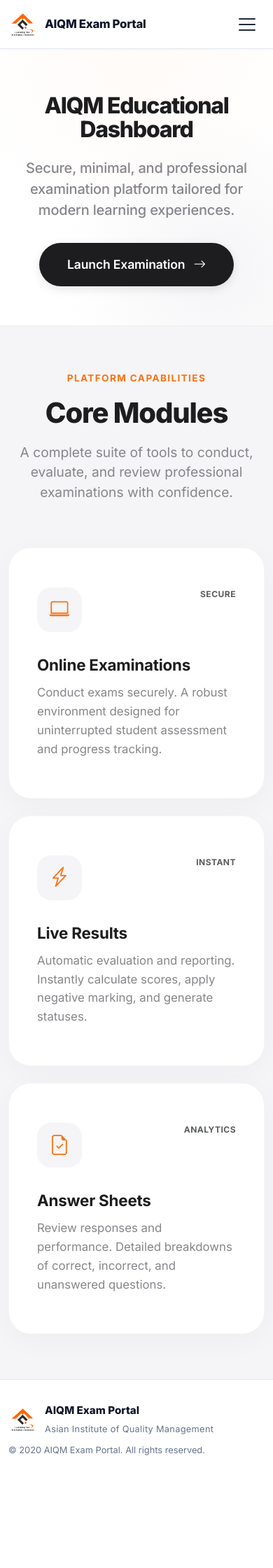
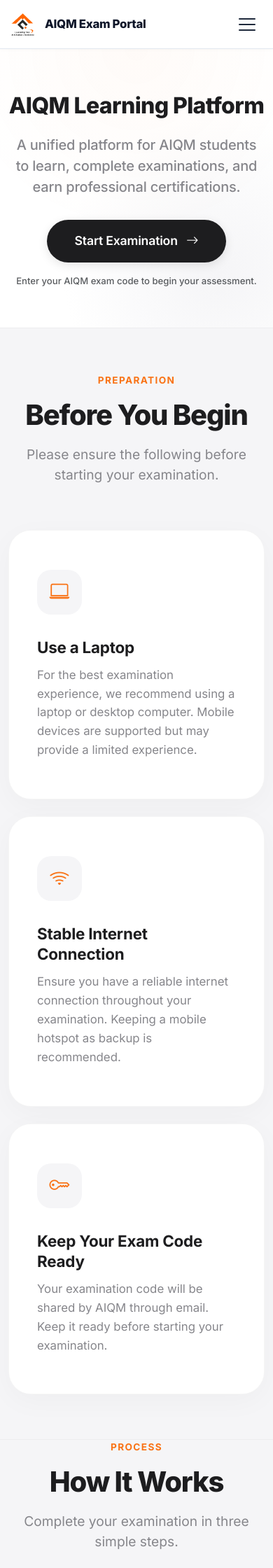
Before and after one commit to Aniket182001/Exam-portal, a Python web app: template app/templates/index.html in a window 390 px wide. Shown: the top 2240 px of the page at 70% size. Before the commit the page ends 2079 px from the top, so only its background shows below. Run offline with Jinja, Linux system fonts and the light colour scheme; the template is opened without the code that fills it: most values are stand-ins (such as "Sample title", 1, 10 or a date in 2020).

Commit message:
complete homepage redesign

```diff
--- a/app/static/css/portal.css
+++ b/app/static/css/portal.css
@@ -111,6 +111,7 @@ a:hover {
     height: var(--navbar-height);
     box-shadow: var(--shadow-sm);
     border-bottom: 1px solid var(--aiqm-gray-200);
+    position: relative; /* anchor for mobile dropdown */
 }
 
 .aiqm-navbar .navbar-brand {
@@ -423,7 +424,7 @@ a:hover {
     color: #1D1D1F;
     line-height: 1.05;
     margin-bottom: 1.5rem;
-    letter-spacing: -0.04em;
+    letter-spacing: -0.02em;
     opacity: 0;
     animation: fade-up 1s cubic-bezier(0.16, 1, 0.3, 1) 0.2s forwards;
 }
--- a/app/templates/index.html
+++ b/app/templates/index.html
@@ -11,13 +11,14 @@
         <div class="row align-items-center justify-content-center text-center">
             <div class="col-lg-8">
 
-                <h1 class="hero-title">AIQM Educational Dashboard</h1>
-                <p class="hero-subtitle">Secure, minimal, and professional examination platform tailored for modern learning experiences.</p>
+                <h1 class="hero-title">AIQM Learning Platform</h1>
+                <p class="hero-subtitle">A unified platform for AIQM students to learn, complete examinations, and earn professional certifications.</p>
 
-                <div class="d-flex flex-wrap gap-3 justify-content-center mt-4 hero-controls">
+                <div class="d-flex flex-column align-items-center mt-4 hero-controls">
                     <button type="button" class="btn btn-apple-primary" data-bs-toggle="modal" data-bs-target="#studentExamModal">
-                        Launch Examination <i class="bi bi-arrow-right ms-2"></i>
+                        Start Examination <i class="bi bi-arrow-right ms-2"></i>
                     </button>
+                    <p class="text-muted small mt-3 mb-0" style="font-weight: 500;">Enter your AIQM exam code to begin your assessment.</p>
                 </div>
             </div>
         </div>
@@ -25,56 +26,110 @@
 </section>
 
 <!-- ============================================================
-     FEATURES SECTION
+     BEFORE YOU BEGIN SECTION
 ============================================================= -->
 <section class="features-section">
     <div class="container">
         <div class="text-center mb-5 pb-3">
-            <span class="section-label">Platform Capabilities</span>
-            <h2 class="section-title">Core Modules</h2>
-            <p class="section-desc">A complete suite of tools to conduct, evaluate, and review professional examinations with confidence.</p>
+            <span class="section-label">Preparation</span>
+            <h2 class="section-title">Before You Begin</h2>
+            <p class="section-desc">Please ensure the following before starting your examination.</p>
         </div>
 
         <div class="row g-4 justify-content-center">
-            <!-- Feature 1 -->
+            <!-- Card 1 -->
             <div class="col-md-4">
-                <div class="feature-card">
+                <div class="feature-card h-100">
                     <div class="d-flex justify-content-between align-items-start">
                         <div class="feature-icon">
                             <i class="bi bi-laptop"></i>
                         </div>
-                        <span class="text-uppercase fw-bold text-muted small letter-wide" style="font-size: 0.75rem;">Secure</span>
                     </div>
-                    <h5>Online Examinations</h5>
-                    <p>Conduct exams securely. A robust environment designed for uninterrupted student assessment and progress tracking.</p>
+                    <h5>Use a Laptop</h5>
+                    <p>For the best examination experience, we recommend using a laptop or desktop computer. Mobile devices are supported but may provide a limited experience.</p>
                 </div>
             </div>
 
-            <!-- Feature 2 -->
+            <!-- Card 2 -->
             <div class="col-md-4">
-                <div class="feature-card">
+                <div class="feature-card h-100">
                     <div class="d-flex justify-content-between align-items-start">
                         <div class="feature-icon">
-                            <i class="bi bi-lightning-charge"></i>
+                            <i class="bi bi-wifi"></i>
                         </div>
-                        <span class="text-uppercase fw-bold text-muted small letter-wide" style="font-size: 0.75rem;">Instant</span>
                     </div>
-                    <h5>Live Results</h5>
-                    <p>Automatic evaluation and reporting. Instantly calculate scores, apply negative marking, and generate statuses.</p>
+                    <h5>Stable Internet Connection</h5>
+                    <p>Ensure you have a reliable internet connection throughout your examination. Keeping a mobile hotspot as backup is recommended.</p>
                 </div>
             </div>
 
-            <!-- Feature 3 -->
+            <!-- Card 3 -->
             <div class="col-md-4">
-                <div class="feature-card">
+                <div class="feature-card h-100">
                     <div class="d-flex justify-content-between align-items-start">
                         <div class="feature-icon">
-                            <i class="bi bi-file-earmark-check"></i>
+                            <i class="bi bi-key"></i>
                         </div>
-                        <span class="text-uppercase fw-bold text-muted small letter-wide" style="font-size: 0.75rem;">Analytics</span>
                     </div>
-                    <h5>Answer Sheets</h5>
-                    <p>Review responses and performance. Detailed breakdowns of correct, incorrect, and unanswered questions.</p>
+                    <h5>Keep Your Exam Code Ready</h5>
+                    <p>Your examination code will be shared by AIQM through email. Keep it ready before starting your examination.</p>
+                </div>
+            </div>
+        </div>
+    </div>
+</section>
+
+<!-- ============================================================
+     HOW IT WORKS SECTION
+============================================================= -->
+<section class="features-section pt-0">
+    <div class="container">
+        <div class="text-center mb-5 pb-3">
+            <span class="section-label">Process</span>
+            <h2 class="section-title">How It Works</h2>
+            <p class="section-desc">Complete your examination in three simple steps.</p>
+        </div>
+
+        <div class="row g-4 justify-content-center">
+            <!-- Card 1 -->
+            <div class="col-md-4">
+                <div class="feature-card h-100">
+                    <div class="d-flex justify-content-between align-items-start">
+                        <div class="feature-icon text-primary bg-primary bg-opacity-10">
+                            <i class="bi bi-1-circle"></i>
+                        </div>
+                        <span class="text-uppercase fw-bold text-muted small letter-wide" style="font-size: 0.75rem;">Step 1</span>
+                    </div>
+                    <h5>Enter Exam Code</h5>
+                    <p>Enter the examination code provided by AIQM along with your name and email address.</p>
+                </div>
+            </div>
+
+            <!-- Card 2 -->
+            <div class="col-md-4">
+                <div class="feature-card h-100">
+                    <div class="d-flex justify-content-between align-items-start">
+                        <div class="feature-icon text-primary bg-primary bg-opacity-10">
+                            <i class="bi bi-2-circle"></i>
+                        </div>
+                        <span class="text-uppercase fw-bold text-muted small letter-wide" style="font-size: 0.75rem;">Step 2</span>
+                    </div>
+                    <h5>Attempt Examination</h5>
+                    <p>Read the instructions carefully and complete your examination within the allotted duration.</p>
+                </div>
+            </div>
+
+            <!-- Card 3 -->
+            <div class="col-md-4">
+                <div class="feature-card h-100">
+                    <div class="d-flex justify-content-between align-items-start">
+                        <div class="feature-icon text-primary bg-primary bg-opacity-10">
+                            <i class="bi bi-3-circle"></i>
+                        </div>
+                        <span class="text-uppercase fw-bold text-muted small letter-wide" style="font-size: 0.75rem;">Step 3</span>
+                    </div>
+                    <h5>Review & Submit</h5>
+                    <p>Review your answers before confirming the final submission of your examination.</p>
                 </div>
             </div>
         </div>
```
Also changed, not shown: other parts of app/static/css/portal.css (+61 -0 lines).
